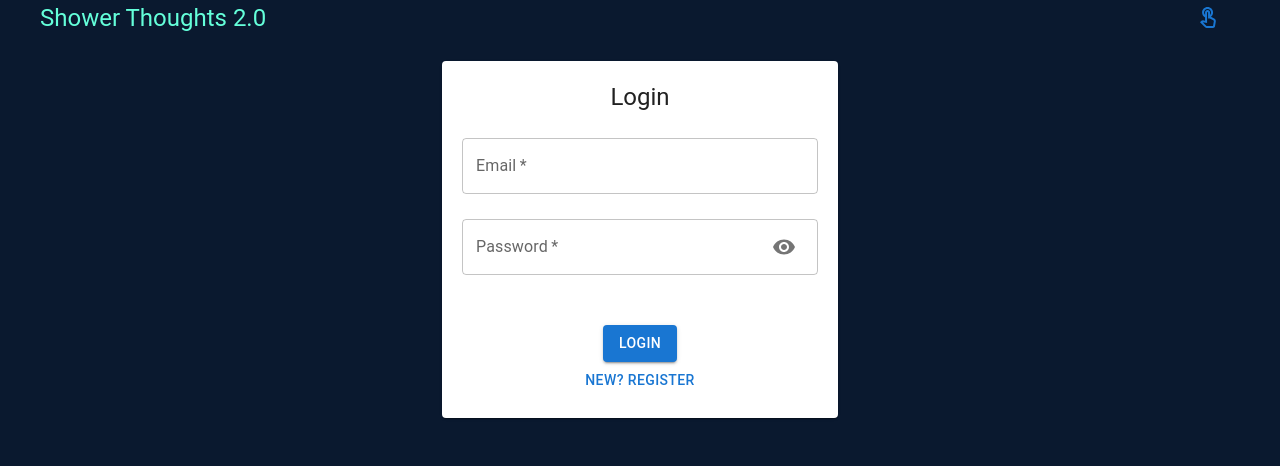
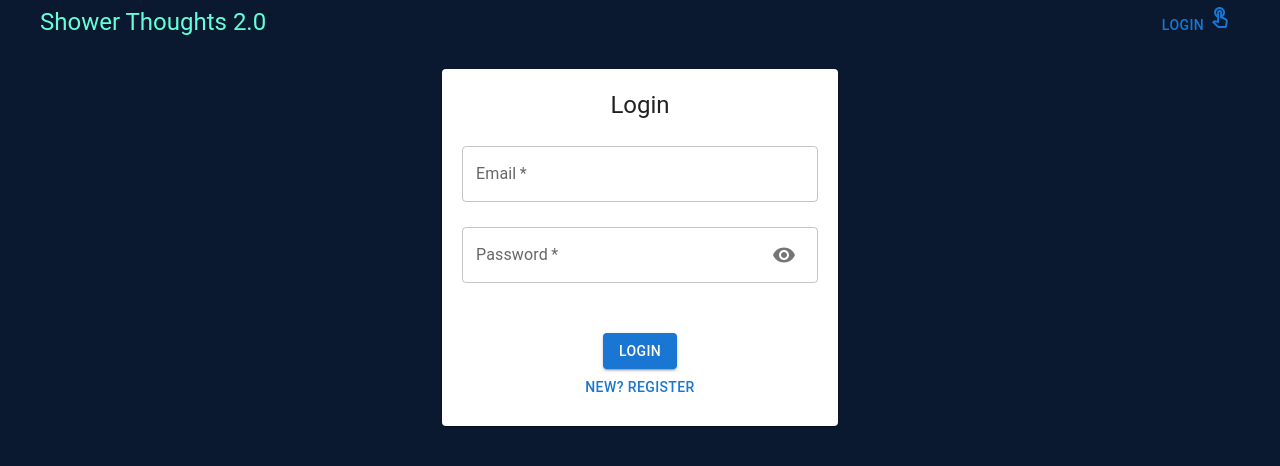
Before and after one commit to HongDucAnhNguyen/Shower-Thoughts-2.0, a React (Create React App) app in the folder client/: page /auth in a window 1280 px wide. Shown: the top 466 px of the page. Built offline with nearby package versions, Linux system fonts and the light colour scheme.

Commit message:
fixed form minLength maxLength validation and post creator for details page.

```diff
--- a/client/src/components/Auth/Auth.js
+++ b/client/src/components/Auth/Auth.js
@@ -88,7 +88,7 @@ const Auth = () => {
             {isRegister && (
               <>
                 <Input
-                  type="text"
+                  type="password"
                   name="confirmpassword"
                   label="Confirm Password"
                   handleChange={(e) => {
--- a/client/src/components/Auth/Input.js
+++ b/client/src/components/Auth/Input.js
@@ -13,6 +13,14 @@ const Input = ({ name, handleChange, label, type, handleShowPassword }) => {
         fullWidth
         label={label}
         type={type}
+        inputProps={
+          name === "password"
+            ? {
+                maxLength: 25,
+                minLength: 8,
+              }
+            : {}
+        }
         InputProps={
           name === "password"
             ? {
--- a/client/src/components/DetailsPage/Details.js
+++ b/client/src/components/DetailsPage/Details.js
@@ -8,20 +8,17 @@ const Details = () => {
   if (!user?.result?.name) {
     return (
       <div>
-        hello from details page
         <h1>Please sign in to create thoughts and interact with other's</h1>
       </div>
     );
   }
   return (
     <div>
-      hello from details page{" "}
-      {user ? `user ${user?.result?.name} with post id: ${thought._id}` : ""}
       <h2>{thought.title}</h2>
       <h2>{thought.message}</h2>
-      <h3>created by: {user?.result?.name}</h3>
+      <h3>created by: {thought.name}</h3>
       <p>
-        Your post has {thought.likes.length}{" "}
+         post has {thought.likes.length}{" "}
         {thought.likes.length === 0 || thought.likes.length > 1
           ? "likes"
           : "like"}
--- a/client/src/components/NavBar/Navbar.js
+++ b/client/src/components/NavBar/Navbar.js
@@ -62,9 +62,15 @@ const Navbar = () => {
           }}
         >
           {user?.result ? (
-            user.result.name
+            <Typography variant="h7">
+              {" "}
+              {user.result.name} <TouchAppOutlinedIcon></TouchAppOutlinedIcon>
+            </Typography>
           ) : (
-            <TouchAppOutlinedIcon></TouchAppOutlinedIcon>
+            <Typography variant="h7">
+              {" "}
+              Login <TouchAppOutlinedIcon></TouchAppOutlinedIcon>
+            </Typography>
           )}
         </Button>
 
```
